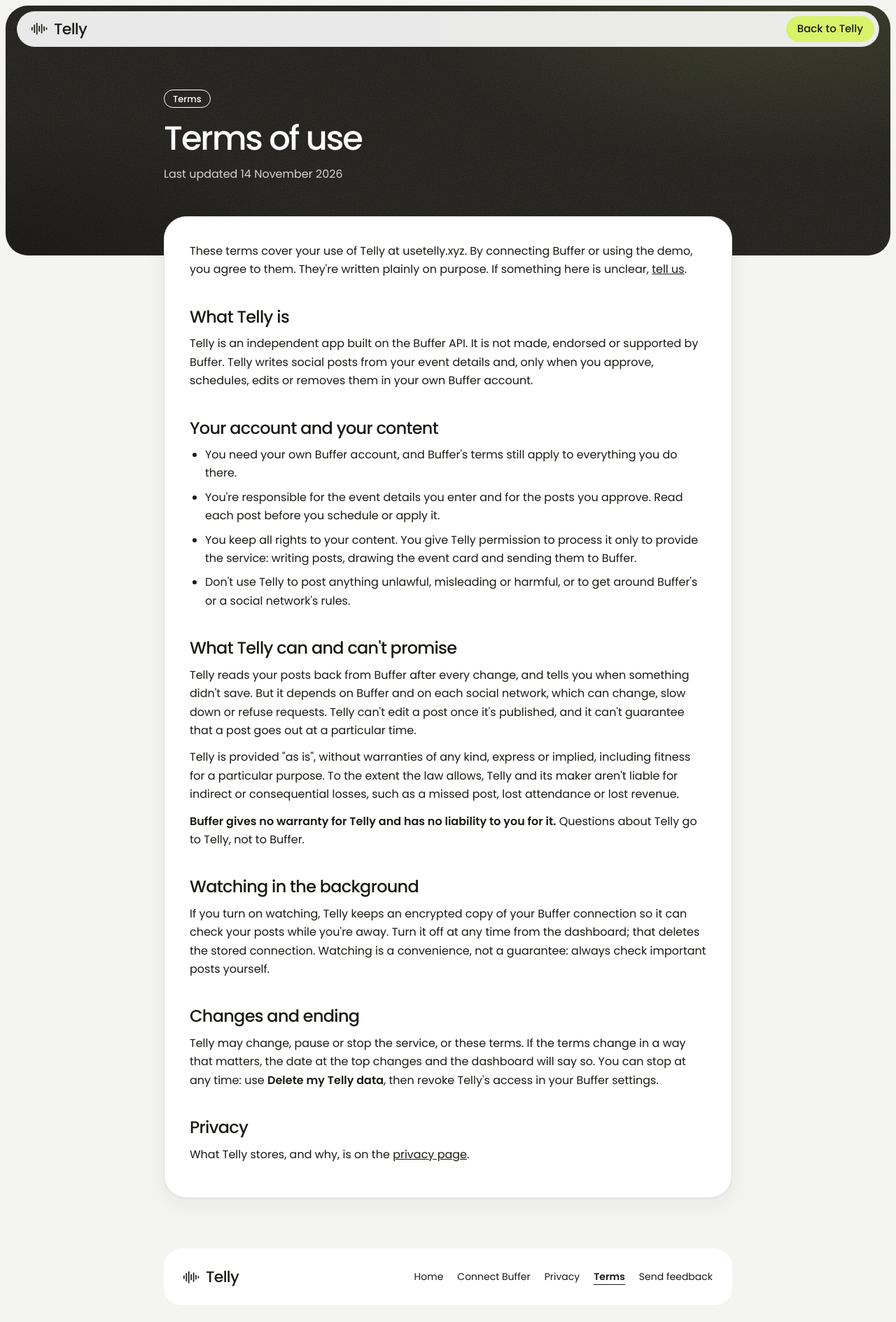
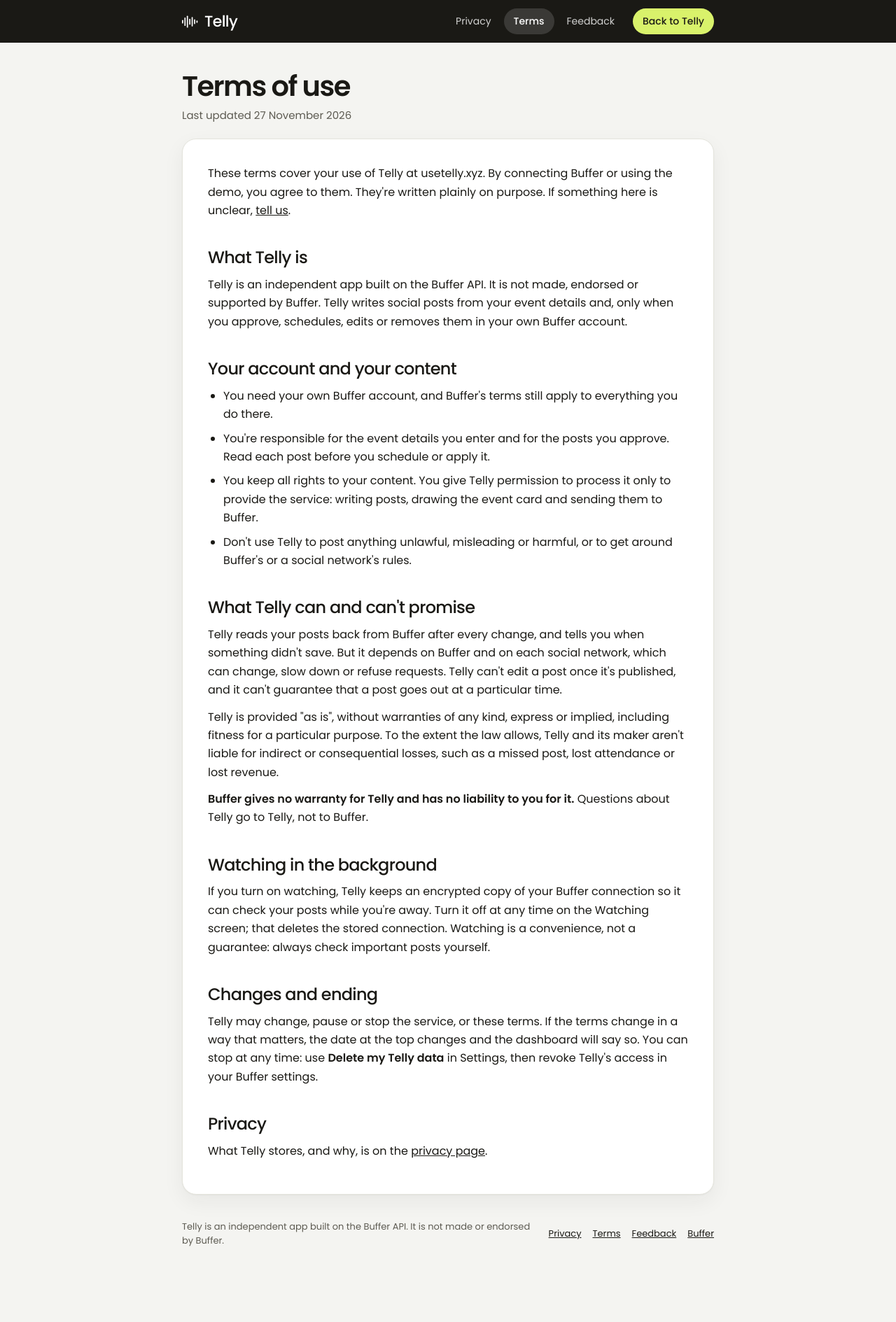
Before and after one commit to IamHarrie-Labs/telly, a website: page public/terms.html in a window 1280 px wide. Shown: the whole page at 70% size. After the commit the page ends 1814 px from the top, so only its background shows below. Drawn offline with Linux system fonts and the light colour scheme.

Commit message:
Restyle the privacy, terms and feedback pages to match the app
A dark top bar with the page links and Back to Telly replaces the floating
header and hero band, and a short footer replaces the old card. The wording
now points to Settings and the Watching screen.

```diff
--- a/public/styles.css
+++ b/public/styles.css
@@ -122,7 +122,6 @@ body.is-loading .boot { opacity: 1; visibility: visible; transition: none; anima
   transition: background-color 0.4s, color 0.4s, box-shadow 0.4s, left 0.6s var(--ease-out), right 0.6s var(--ease-out);
   white-space: nowrap;
 }
-body[data-mode='app'] .header-bar { left: var(--edge); right: var(--edge); transform: none; justify-content: space-between; border: 1px solid color-mix(in srgb, var(--hdr-ink) 8%, transparent); }
 
 /* Landing: logo left, links centred, one button right. Clear over the hero video,
    then a white rounded bar once you scroll. */
@@ -548,7 +547,7 @@ body.is-ready .hero-copy > :nth-child(2) { transition-delay: 0.15s; }
   .view-intro button.primary { width: 100%; }
 }
 
-body[data-mode='app'] .muted, .doc .muted { color: var(--muted); }
+body[data-mode='app'] .muted, .doc-page .muted { color: var(--muted); }
 .small { font-size: 0.8125rem; }
 .card { background: var(--surface); border: 1px solid var(--line); border-radius: var(--r-xl); padding: var(--pad-card); margin-bottom: 16px; box-shadow: var(--shadow); }
 .row { display: flex; gap: 8px; align-items: center; flex-wrap: wrap; margin-top: 18px; }
@@ -710,18 +709,6 @@ button[aria-busy='true']::after { content: ''; width: 14px; height: 14px; margin
 .lab form { margin-top: 12px; }
 .lab label { margin-top: 12px; }
 pre { white-space: pre-wrap; word-break: break-word; background: var(--surface); border: 1px solid var(--line); border-radius: var(--r-sm); padding: 12px; font-size: 0.8125rem; }
-/* Footer card: the landing footer's white card, smaller. */
-.app-footer { margin: 72px calc(50% - 50vw) 0; padding: 0 var(--edge); }
-.app-footer > * { max-width: calc(860px - var(--edge) * 2); margin-left: auto; margin-right: auto; }
-.app-footer-top { background: #fff; border-radius: var(--r-lg); padding: 24px 28px; display: flex; flex-wrap: wrap; gap: 16px 24px; justify-content: space-between; align-items: center; color: var(--olive); }
-.app-footer-top .wordmark { font-size: 1.375rem; }
-.app-footer-links { display: flex; align-items: center; flex-wrap: wrap; gap: 10px 20px; }
-.app-footer-links .u-link, .app-footer-links button { white-space: nowrap; }
-@media (max-width: 560px) {
-  .app-footer-top { flex-direction: column; align-items: flex-start; padding: 22px; }
-  .app-footer-links { display: grid; grid-template-columns: 1fr 1fr; gap: 12px 24px; width: 100%; }
-  .app-footer-links #delete-data { grid-column: 1 / -1; justify-self: start; margin-top: 4px; }
-}
 
 /* iPhones zoom into any field set smaller than 16px, so phones always get 16px. */
 @media (max-width: 760px) {
@@ -736,15 +723,12 @@ pre { white-space: pre-wrap; word-break: break-word; background: var(--surface);
 
 /* ---- Privacy page ---------------------------------------------------------------- */
 
-.doc { color: var(--text); }
-.doc .view-title { max-width: 22ch; }
 .doc-body { line-height: 1.65; }
 .doc-body h2 { font-weight: 500; font-size: 1.5rem; line-height: 1.15; letter-spacing: -0.03em; margin: 40px 0 12px; }
 .doc-body h2:first-child { margin-top: 0; }
 .doc-body ul { list-style: disc; padding-left: 22px; margin: 0 0 12px; }
 .doc-body li { margin-bottom: 8px; }
 .doc-body code { font-family: var(--mono); font-size: 0.8125em; background: var(--surface-2); border: 1px solid var(--line); border-radius: 6px; padding: 1px 5px; }
-body[data-mode='app'] .header-bar { left: var(--edge); right: var(--edge); transform: none; justify-content: space-between; transition: background-color 0.3s; }
 
 /* ---- Reduced motion -------------------------------------------------------------- */
 
@@ -959,3 +943,32 @@ body[data-mode='app']:has(#app-shell) .toasts { top: 16px; }
   #app-shell .cal-event { width: 10px; height: 10px; padding: 0; border-radius: 50%; font-size: 0; background: var(--ink); }
   #app-shell .cal-event.is-off { background: var(--muted); }
 }
+
+/* ---- Privacy, terms and feedback: the app's menu colour across the top ------------ */
+body.doc-page { display: flex; flex-direction: column; min-height: 100vh; min-height: 100dvh; }
+.page-bar { position: sticky; top: 0; z-index: 40; display: flex; align-items: center; justify-content: space-between; flex-wrap: wrap; gap: 8px 24px; padding: 12px max(16px, calc(50% - 380px)); background: var(--ink); color: #fff; }
+.page-bar .wordmark { font-size: 1.375rem; }
+.page-bar nav { display: flex; align-items: center; flex-wrap: wrap; gap: 4px; }
+.page-bar nav a { padding: 8px 14px; border-radius: 999px; font-size: 0.875rem; text-decoration: none; color: rgba(255, 255, 255, 0.8); }
+.page-bar nav a:hover { background: rgba(255, 255, 255, 0.1); color: #fff; }
+.page-bar nav a[aria-current='page'] { background: rgba(255, 255, 255, 0.14); color: #fff; font-weight: 500; }
+.page-bar nav a.page-open { margin-left: 8px; background: var(--lime); color: var(--ink); font-weight: 500; }
+.page-bar nav a.page-open:hover { background: #e6f88f; }
+.doc-page .page-bar :focus-visible { outline-color: var(--lime); }
+.page-main, .page-foot { width: 100%; max-width: 792px; margin: 0 auto; padding-left: 16px; padding-right: 16px; }
+.page-main { flex: 1; padding-top: 40px; }
+.page-intro { margin-bottom: 22px; }
+.page-intro h1 { font-weight: 600; font-size: clamp(1.75rem, 4vw, 2.5rem); letter-spacing: -0.04em; line-height: 1.12; }
+.page-intro p { margin: 8px 0 0; color: var(--muted); font-size: 0.9375rem; }
+.doc-page .card { border-radius: var(--r-md); }
+.page-foot { display: flex; justify-content: space-between; align-items: center; flex-wrap: wrap; gap: 10px 24px; padding-top: 20px; padding-bottom: 32px; font-size: 0.8125rem; color: var(--muted); }
+.page-foot p { margin: 0; flex: 1 1 280px; }
+.page-foot nav { display: flex; flex-wrap: wrap; gap: 16px; }
+.page-foot a { color: var(--ink); }
+@media (max-width: 560px) {
+  .page-bar { position: static; }
+  .page-bar nav { width: 100%; }
+  .page-bar nav a { padding: 8px 10px; }
+  .page-bar nav a.page-open { margin-left: auto; }
+  .page-main { padding-top: 28px; }
+}
--- a/public/terms.html
+++ b/public/terms.html
@@ -4,31 +4,31 @@
     <meta charset="utf-8" />
     <meta name="viewport" content="width=device-width, initial-scale=1" />
     <title>Telly terms</title>
-    <meta name="theme-color" content="#615e50" />
+    <meta name="theme-color" content="#1a1915" />
     <link rel="stylesheet" href="/styles.css" />
     <link rel="icon" href="/favicon.ico" sizes="any" />
     <link rel="icon" href="/icon.svg" type="image/svg+xml" />
     <link rel="apple-touch-icon" href="/apple-touch-icon.png" />
     <link rel="manifest" href="/site.webmanifest" />
   </head>
-  <body data-mode="app">
-    <header class="site-header">
-      <div class="header-bar">
+  <body data-mode="app" class="doc-page">
+    <header class="page-bar">
       <a href="/?home" class="wordmark" aria-label="Telly home page">
         <svg class="wordmark-mark" viewBox="0 0 28 20" aria-hidden="true"><rect x="0" y="7" width="2" height="6" rx="1" /><rect x="4" y="3" width="2" height="14" rx="1" /><rect x="8" y="0" width="2" height="20" rx="1" /><rect x="12" y="5" width="2" height="10" rx="1" /><rect x="16" y="2" width="2" height="16" rx="1" /><rect x="20" y="6" width="2" height="8" rx="1" /><rect x="24" y="8" width="2" height="4" rx="1" /></svg>
         <span>Telly</span>
       </a>
-        <nav class="header-nav" aria-label="Main navigation">
-          <ul><li><a class="nav-link nav-cta" href="/?app">Back to Telly</a></li></ul>
+      <nav aria-label="Main navigation">
+        <a href="/privacy.html">Privacy</a>
+        <a href="/terms.html" aria-current="page">Terms</a>
+        <a href="/feedback.html">Feedback</a>
+        <a class="page-open" href="/?app">Back to Telly</a>
       </nav>
-      </div>
     </header>
 
-    <main class="app-shell doc" id="main">
-      <div class="view-intro">
-        <span class="label label-light">Terms</span>
-        <h1 class="view-title">Terms of use</h1>
-        <p class="intro-text">Last updated 14 November 2026</p>
+    <main class="page-main" id="main">
+      <div class="page-intro">
+        <h1>Terms of use</h1>
+        <p>Last updated 27 November 2026</p>
       </div>
 
       <article class="card doc-body">
@@ -51,30 +51,24 @@
         <p><strong>Buffer gives no warranty for Telly and has no liability to you for it.</strong> Questions about Telly go to Telly, not to Buffer.</p>
 
         <h2>Watching in the background</h2>
-        <p>If you turn on watching, Telly keeps an encrypted copy of your Buffer connection so it can check your posts while you're away. Turn it off at any time from the dashboard; that deletes the stored connection. Watching is a convenience, not a guarantee: always check important posts yourself.</p>
+        <p>If you turn on watching, Telly keeps an encrypted copy of your Buffer connection so it can check your posts while you're away. Turn it off at any time on the Watching screen; that deletes the stored connection. Watching is a convenience, not a guarantee: always check important posts yourself.</p>
 
         <h2>Changes and ending</h2>
-        <p>Telly may change, pause or stop the service, or these terms. If the terms change in a way that matters, the date at the top changes and the dashboard will say so. You can stop at any time: use <strong>Delete my Telly data</strong>, then revoke Telly's access in your Buffer settings.</p>
+        <p>Telly may change, pause or stop the service, or these terms. If the terms change in a way that matters, the date at the top changes and the dashboard will say so. You can stop at any time: use <strong>Delete my Telly data</strong> in Settings, then revoke Telly's access in your Buffer settings.</p>
 
         <h2>Privacy</h2>
         <p>What Telly stores, and why, is on the <a href="/privacy.html">privacy page</a>.</p>
       </article>
+    </main>
 
-      <footer class="app-footer">
-        <div class="app-footer-top">
-          <a href="/?home" class="wordmark" aria-label="Telly home page">
-            <svg class="wordmark-mark" viewBox="0 0 28 20" aria-hidden="true"><rect x="0" y="7" width="2" height="6" rx="1" /><rect x="4" y="3" width="2" height="14" rx="1" /><rect x="8" y="0" width="2" height="20" rx="1" /><rect x="12" y="5" width="2" height="10" rx="1" /><rect x="16" y="2" width="2" height="16" rx="1" /><rect x="20" y="6" width="2" height="8" rx="1" /><rect x="24" y="8" width="2" height="4" rx="1" /></svg>
-            <span>Telly</span>
-          </a>
-          <nav class="app-footer-links" aria-label="Footer">
-            <a class="u-link" href="/?home"><span>Home</span></a>
-            <a class="u-link" href="/auth/login"><span>Connect Buffer</span></a>
-            <a class="u-link" href="/privacy.html"><span>Privacy</span></a>
-            <a class="u-link" href="/terms.html" aria-current="page"><span>Terms</span></a>
-            <a class="u-link" href="/feedback.html"><span>Send feedback</span></a>
+    <footer class="page-foot">
+      <p>Telly is an independent app built on the Buffer API. It is not made or endorsed by Buffer.</p>
+      <nav aria-label="Footer">
+        <a href="/privacy.html">Privacy</a>
+        <a href="/terms.html" aria-current="page">Terms</a>
+        <a href="/feedback.html">Feedback</a>
+        <a href="https://buffer.com" target="_blank" rel="noopener">Buffer</a>
       </nav>
-        </div>
     </footer>
-    </main>
   </body>
 </html>
```
Also changed, not shown: public/feedback.html (+21 -27 lines), public/privacy.html (+21 -27 lines). Lines whose indentation alone changed are shown as unchanged.
